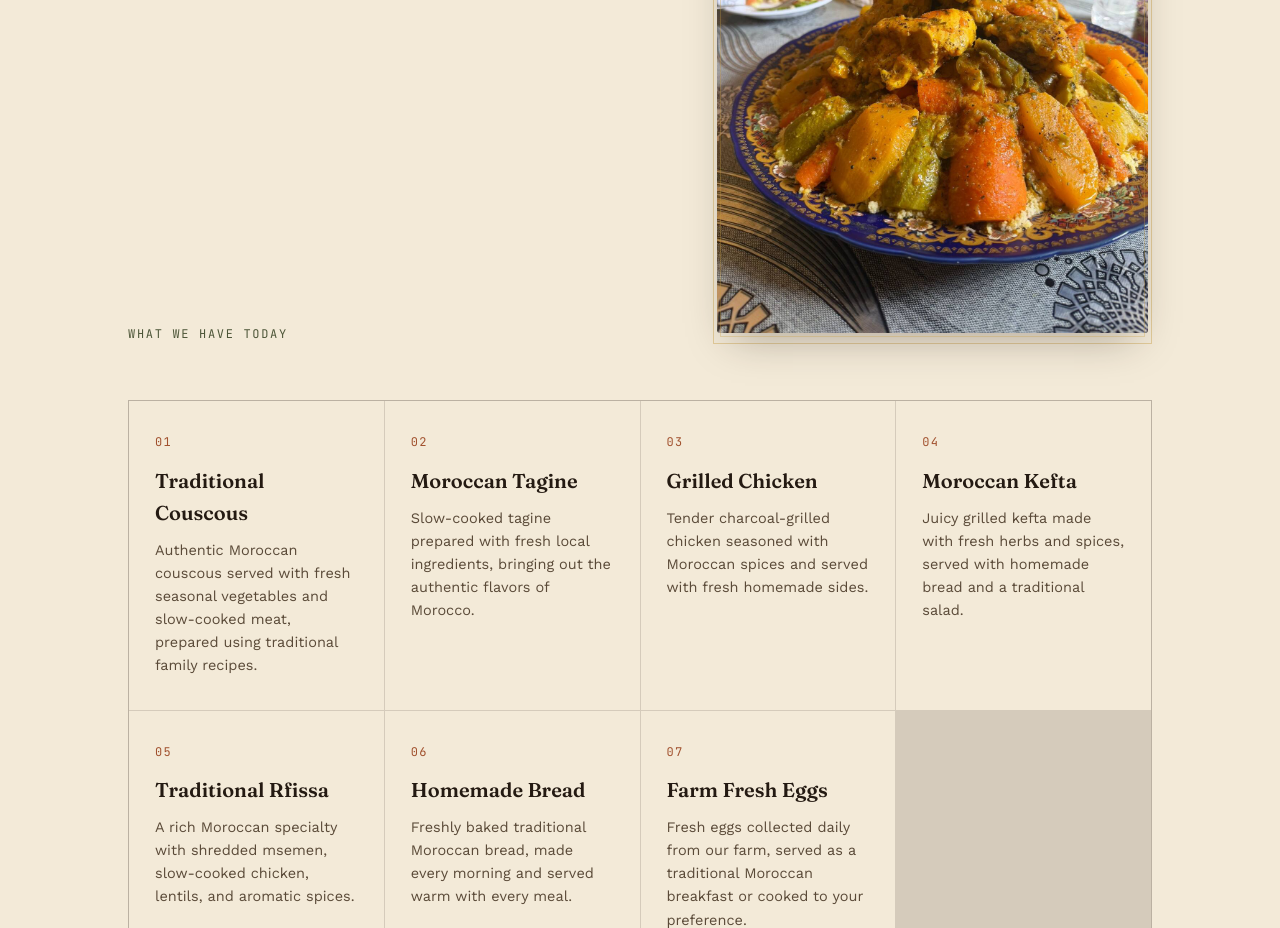
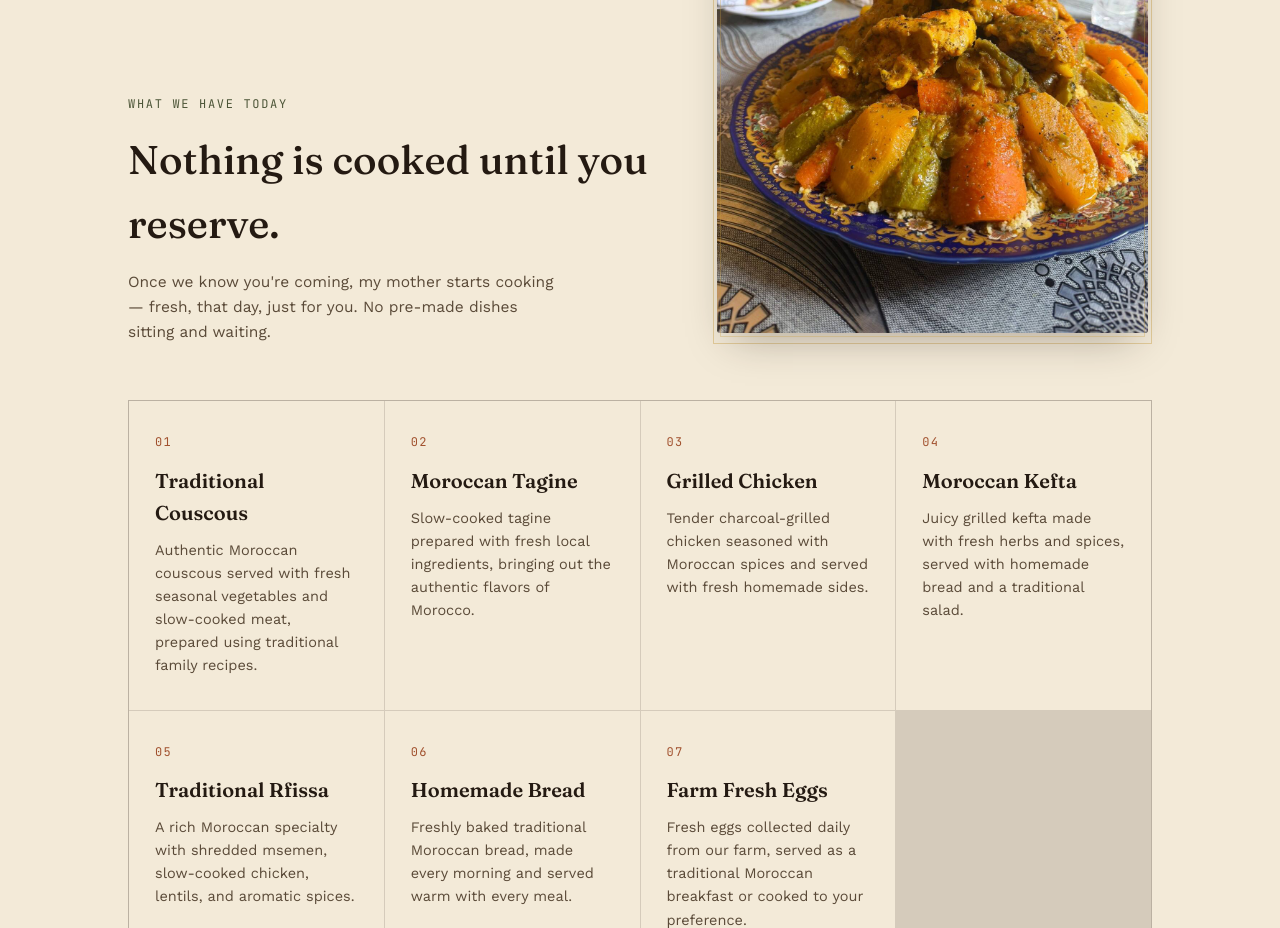
Before and after one commit to youssefaghrdache/farmers-house-sit, a plain HTML site: page index.html in a window 1280 px wide. Shown: the part 2760-3688 px from the top of the page. Drawn offline with nearby package versions, Linux system fonts and the light colour scheme.

Commit message:
Add heading and paragraph about cooking reservations

```diff
--- a/index.html
+++ b/index.html
@@ -591,6 +591,8 @@
     <div class="table-head">
       <div class="table-head-text">
         <div class="eyebrow">What we have today</div>
+        <h2>Nothing is cooked until you reserve.</h2>
+        <p style="margin-top:14px;font-size:15.5px;color:#5a4a38;max-width:440px;">Once we know you're coming, my mother starts cooking — fresh, that day, just for you. No pre-made dishes sitting and waiting.</p>
       </div>
       <div class="traditional-frame">
         <div class="corner-motif tl"><svg viewBox="0 0 34 34"><path d="M2 2 L2 12 M2 2 L12 2" stroke="#c89b3c" stroke-width="1.5" fill="none"/><circle cx="2" cy="2" r="2.5" fill="#c89b3c"/></svg></div>
```
